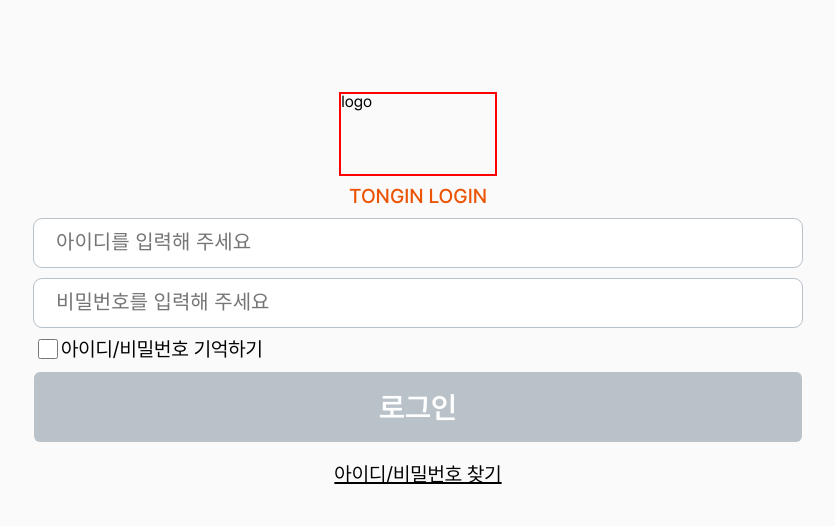
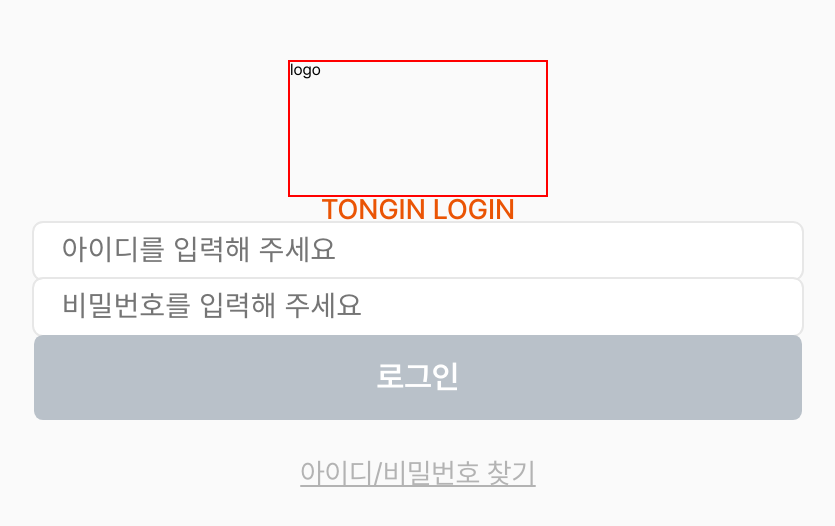
Before and after one commit to HOONY-LEE/Tongin-System-Econtract, a React (Create React App) app in the folder tongin-front/: page /login in a window 1280 px wide. Shown: the part 106-632 px from the top of the page, without its empty margins (222-1057 px from the left). Built offline with nearby package versions, Linux system fonts and the light colour scheme; the HTML template or start-up script is replaced by a standard one.

Commit message:
[feat]list test

```diff
--- a/tongin-front/src/components/common/customButton.tsx
+++ b/tongin-front/src/components/common/customButton.tsx
@@ -27,15 +27,15 @@ const Box: any = styled.div<{
   font-weight: ${(props) => (props.fontWeight ? props.fontWeight : "600")};
   outline: ${(props) => (props.$outline ? props.$outline : "none")};
   &:hover {
-    background: ${(props) =>
+    /* background: ${(props) =>
       props.$hoverBgColor ? props.$hoverBgColor : "#FF8F53"};
     color: ${(props) => (props.$hoverColor ? props.$hoverColor : "white")};
-    transition: 0.5s;
+    transition: 0.5s; */
     cursor: ${(props) => (props.cursor ? props.cursor : "pointer")};
   }
-  :disabled {
+  /* :disabled {
     background-color: gray;
-  }
+  } */
 `;
 
 export default function CustomButton(props: any) {
--- a/tongin-front/src/components/home/invoiceListComponent.tsx
+++ b/tongin-front/src/components/home/invoiceListComponent.tsx
@@ -1,5 +1,90 @@
 import React from "react";
+import styled from "styled-components";
+
+const ContentBox = styled.div`
+  display: flex;
+  align-items: center;
+  justify-content: center;
+  width: 76vw;
+  height: 7vh;
+  border-radius: 0.7vw;
+  background-color: white;
+  outline: 0.2vw solid gray;
+`;
 
 export default function InvoiceListComponent() {
-  return <div>리스트 컴포넌트</div>;
+  const sampleArr = {
+    userList: [
+      {
+        name: "홈페이지",
+        empCode: "20120208",
+        contact: "",
+        beNm: "통인익스프레스",
+        beCode: "BE0002",
+        bossNm: "",
+      },
+      {
+        name: "모바일홈페이지",
+        empCode: "20130103",
+        contact: "",
+        beNm: "통인익스프레스",
+        beCode: "BE0002",
+        bossNm: "",
+      },
+      {
+        name: "0033. 유선호",
+        empCode: "20210406",
+        contact: "",
+        beNm: "통인익스프레스",
+        beCode: "BE0002",
+        bossNm: "",
+      },
+      {
+        name: "윤성진",
+        empCode: "20220301",
+        contact: "",
+        beNm: "통인익스프레스",
+        beCode: "BE0002",
+        bossNm: "",
+      },
+      {
+        name: "0054. 박상선",
+        empCode: "20220401",
+        contact: "",
+        beNm: "통인익스프레스",
+        beCode: "BE0002",
+        bossNm: "",
+      },
+      {
+        name: "0065. 김영호",
+        empCode: "20230702",
+        contact: "",
+        beNm: "통인익스프레스",
+        beCode: "BE0002",
+        bossNm: "",
+      },
+      {
+        name: "0067. 이명구",
+        empCode: "20230801",
+        contact: "",
+        beNm: "통인익스프레스",
+        beCode: "BE0002",
+        bossNm: "",
+      },
+    ],
+  };
+
+  return (
+    <>
+      {sampleArr.userList.map((user) => (
+        <ContentBox>
+          {user.name}
+          {user.empCode}
+        </ContentBox>
+      ))}
+
+      {/* <ContentBox>{user.name}</ContentBox> */}
+      <div>계약리스트 test</div>
+    </>
+  );
 }
--- a/tongin-front/src/components/home/tabComponent.tsx
+++ b/tongin-front/src/components/home/tabComponent.tsx
@@ -1,12 +1,131 @@
 import React from "react";
+import { useState } from "react";
+import styled from "styled-components";
+import InvoiceListComponent from "./invoiceListComponent";
+const TabMenu = styled.ul`
+  // 탭 메뉴들 포함하고 있는 영역
+  color: rgb(232, 234, 237);
+  font-weight: bold;
+  display: flex;
+  flex-direction: row;
+  align-items: center;
+  justify-content: space-between;
+  list-style: none;
+  margin-top: 10px;
+  width: 80vw;
+  height: 5vw;
+  :hover {
+    cursor: pointer;
+  }
+  .submenu {
+    // 각 탭하나당 CSS
+    display: flex;
+    justify-content: center;
+    align-items: center;
+    width: 24%;
+    height: 100%;
+    padding: 10px;
+    font-size: 2vw;
+    transition: 0.2s;
+    border-radius: 0.4vw 0.4vw 0px 0px;
+    background-color: #ebebeb;
+    color: black;
+  }
+
+  .focused {
+    background-color: #ff7f3b;
+    color: white;
+  }
+`;
+
+const ContentBox = styled.div`
+  display: flex;
+  flex-direction: column;
+  text-align: center;
+  width: 100%;
+  height: 100%;
+  border-radius: 0px 0px 0.6vw 0.6vw;
+  background-color: white;
+  padding: 1vw;
+`;
+
+// 견적리스트 탭
+const ListBox = styled.div`
+  display: flex;
+  flex-direction: column;
+  align-items: center;
+  justify-content: start;
+`;
+
+// 미계약리스트 탭
+const CreateBox = styled.div`
+  display: flex;
+  flex-direction: column;
+  align-items: center;
+  justify-content: center;
+  height: 70vh;
+`;
+
+// 계약리스트 탭
+const Menu1 = styled.div`
+  display: flex;
+  align-items: center;
+  justify-content: center;
+  height: 40vh;
+`;
+
+// 작업리스트 탭
+const Menu2 = styled.div`
+  display: flex;
+  align-items: center;
+  justify-content: center;
+  height: 40vh;
+`;
 
 export default function TabComponent(props: any) {
-  // const userId = props.userId;
-  // const onLogin = props.onLogin;
-  const { onLogin, userId } = props;
+  // 현재 선택된 탭, 디폴트는 0(계정 관리)
+  const [currentTab, setCurrentTab] = useState(0);
+
+  const menuArr = [
+    { name: "견적리스트", content: "견적리스트 영역" },
+    { name: "미계약리스트", content: "미계약 리스트 영역" },
+    { name: "계약리스트", content: "계약 리스트 영역" },
+    { name: "작업리스트", content: "작업리스트 영역" },
+  ];
+
+  const selectMenuHandler = (index: any) => {
+    setCurrentTab(index);
+  };
+
   return (
     <>
-      <h1 onClick={onLogin}>탭 컴포넌트 {userId}</h1>
+      <TabMenu>
+        {menuArr.map((item, index) => (
+          <li
+            key={index}
+            className={index === currentTab ? "submenu focused" : "submenu"}
+            onClick={() => selectMenuHandler(index)}
+          >
+            {item.name}
+          </li>
+        ))}
+      </TabMenu>
+      <ContentBox>
+        {currentTab === 0 ? (
+          <ListBox>
+            <InvoiceListComponent></InvoiceListComponent>
+          </ListBox>
+        ) : null}
+        {currentTab === 1 ? (
+          <CreateBox>
+            <InvoiceListComponent></InvoiceListComponent>
+            {/* <CreateAccountComponent></CreateAccountComponent>
+            <MemberListComponent></MemberListComponent> */}
+          </CreateBox>
+        ) : null}
+        {currentTab === 2 ? <Menu1>[계약] 미구현</Menu1> : null}
+        {currentTab === 3 ? <Menu2>[작업] 미구현</Menu2> : null}
+      </ContentBox>
     </>
   );
 }
--- a/tongin-front/src/routes/home.tsx
+++ b/tongin-front/src/routes/home.tsx
@@ -6,7 +6,7 @@ import {
   FlexY,
 } from "../components/common/flexBox";
 import CustomButton from "../components/common/customButton";
-import InvoiceListComponent from "../components/home/invoiceListComponent";
+
 import SearchComponent from "../components/home/searchComponent";
 import TabComponent from "../components/home/tabComponent";
 import styled from "styled-components";
@@ -15,7 +15,7 @@ import { Cookies } from "react-cookie";
 const cookies = new Cookies();
 
 const HomeContainer = styled.div`
-  width: 80%;
+  width: 80vw;
   height: 100vh;
   display: flex;
   flex-direction: column;
@@ -24,8 +24,8 @@ const HomeContainer = styled.div`
   outline: 2px solid red;
 `;
 const SearchContainer = styled.div`
-  width: 100%;
-  height: 20px;
+  width: 80vw;
+  height: 10vh;
   outline: 2px solid green;
   display: flex;
   flex-direction: column;
@@ -34,25 +34,21 @@ const SearchContainer = styled.div`
 `;
 
 const TabContainer = styled.div`
-  width: 100%;
-  height: 20px;
+  width: 80vw;
+  height: 20vh;
   display: flex;
+  flex-direction: column;
   align-items: center;
-  justify-content: center;
 `;
-const InvoiceContainer = styled.div`
-  width: 100%;
-  height: 100vh;
-  display: flex;
-  justify-content: center;
-  outline: 2px solid red;
-`;
+// const InvoiceContainer = styled.div`
+//   width: 100vw;
+//   height: 100vh;
+//   display: flex;
+//   justify-content: center;
+//   outline: 2px solid red;
+// `;
 
 export default function Home() {
-  const onClick = () => {
-    alert("버튼을 클릭했습니다.");
-  };
-
   const refreshToken = cookies.get("refreshToken");
 
   return (
@@ -64,34 +60,9 @@ export default function Home() {
           </SearchContainer>
           <TabContainer>
             <TabComponent></TabComponent>
-            <TabComponent></TabComponent>
-            <TabComponent></TabComponent>
           </TabContainer>
-          <InvoiceContainer>
-            <InvoiceListComponent></InvoiceListComponent>
-          </InvoiceContainer>
         </HomeContainer>
       </FlexXY>
-      <h1>홈 화면</h1>
-      <SearchComponent></SearchComponent>
-      <TabComponent></TabComponent>
-      <InvoiceListComponent></InvoiceListComponent>
-      <CustomButton
-        onClick={onClick}
-        width={"700px"}
-        height={"50px"}
-        text={`${refreshToken}`}
-        $bgColor={`#0C8CE9`}
-        color={`white`}
-        radius={"8px"}
-        size={"30px"}
-        fontWeight={"800"}
-        $outline={"4px dashed gray"}
-        $hoverBgColor={"green"}
-        $hoverColor={"black"}
-        cursor={"none"}
-      ></CustomButton>
-      <CustomButton fontWeight={"100"}></CustomButton>
     </>
   );
 }
--- a/tongin-front/src/routes/login.tsx
+++ b/tongin-front/src/routes/login.tsx
@@ -13,13 +13,13 @@ const ContainerLogin = styled.div`
   flex-direction: column;
   justify-content: center;
   align-items: center;
-  width: 100%;
+  width: 100vw;
   height: 100vh;
 `;
 
 const ContainerSub = styled.div`
-  width: 60%;
-  height: 50%;
+  width: 60vw;
+  height: 58vh;
   display: flex;
   flex-direction: column;
   justify-content: space-between;
@@ -28,73 +28,74 @@ const ContainerSub = styled.div`
 `;
 
 const LoginLogo = styled.div`
-  width: 20%;
-  height: 20%;
+  width: 20vw;
+  height: 20vh;
   outline: 2px solid red;
 `;
 const LogoText = styled.div`
-  width: 100%;
+  width: 100vw;
   display: flex;
   justify-content: center;
   align-items: center;
   text-align: center;
   font-weight: 500;
-  font-size: 20px;
+  font-size: 2.2vw;
   color: #ea5404;
 `;
 const OutlineInputbox = styled.div<{
   $outLine?: string;
 }>`
-  width: 100%;
-  height: 12%;
-  border-radius: 8px;
+  width: 60vw;
+  height: 7vh;
+  border-radius: 0.7vw;
   background-color: white;
   outline: ${(props) => props.$outLine};
 `;
 
 const Inputbox = styled.input`
   background-color: transparent;
-  margin-left: 20px;
-  font-size: 20px;
+  margin-left: 2vw;
+  font-size: 2.2vw;
   outline: none;
   -webkit-appearance: none;
   -moz-appearance: none;
   -o-appearance: none;
   appearance: none;
   border: none;
-  width: 100%;
-  height: 100%;
+  width: 58vw;
+  height: 7vh;
 `;
 
-const CheckContainer = styled.div`
-  display: flex;
-  align-items: center;
-  width: 100%;
-  height: 5%;
-`;
-const CheckBox = styled.input`
-  width: 20px;
-  height: 20px;
-  display: flex;
-  align-items: start;
-  /* outline: 1px dashed blue; */
-`;
-const CheckText = styled.div`
-  font-size: 20px;
-`;
-const LoginBtn = styled.button`
-  display: flex;
-  flex-direction: column;
-  justify-content: center;
-  align-items: center;
-  width: 100%;
-  height: 10%;
-  font-size: 20px;
-`;
+// const CheckContainer = styled.div`
+//   display: flex;
+//   align-items: center;
+//   width: 100%;
+//   height: 5%;
+// `;
+// const CheckBox = styled.input`
+//   width: 20px;
+//   height: 20px;
+//   display: flex;
+//   align-items: start;
+//   /* outline: 1px dashed blue; */
+// `;
+// const CheckText = styled.div`
+//   font-size: 20px;
+// `;
+// const LoginBtn = styled.button`
+//   display: flex;
+//   flex-direction: column;
+//   justify-content: center;
+//   align-items: center;
+//   width: 100%;
+//   height: 10vh;
+//   font-size: 20px;
+// `;
 const MemoryLogin = styled.div`
-  width: 100%;
-  height: 10%;
-  font-size: 20px;
+  width: 100vw;
+  height: 10vw;
+  font-size: 2.2vw;
+  color: #b3b3b3;
   text-decoration: underline;
   display: flex;
   flex-direction: column;
@@ -104,47 +105,48 @@ const MemoryLogin = styled.div`
 
 export default function Login() {
   const navigate = useNavigate();
-  const tonginOrange = "1.5px solid #FF7F3B";
-  const tonginDisable = "1.5px solid #B9C1C9";
+  const tonginOrange = "0.3vw solid #FF7F3B";
+  const tonginDisable = "0.2vw solid #E7E7E7";
   const [outLineId, setoutLineId] = useState(tonginDisable);
   const [outLinePswd, setoutLinePswd] = useState(tonginDisable);
-  const [onDisable, setOnDisable] = useState("#B9C1C9");
+  const [bgColor, setBgColor] = useState("#B9C1C9");
+  const [desabled, setDesabled] = useState(true);
+
   const [id, setId] = useState("");
   const [pswd, setPswd] = useState("");
-  const [accessToken, setAccessToken] = useState("");
-  const [refreshToken, setRefreshToken] = useState("");
 
   const onFocusHandle = (e: any) => {
     if (e.target.id === "Id") setoutLineId(tonginOrange);
     else if (e.target.id === "Pw") setoutLinePswd(tonginOrange);
   };
+
   const onblurHandle = (e: any) => {
     setoutLineId(tonginDisable);
     setoutLinePswd(tonginDisable);
   };
-  const onDisableLogin = () => {
-    setOnDisable("#FF7F3B");
-  };
-  const onInputText = (e: any) => {
-    if (e.target.id === "Id") setId(e.target.value);
-    else if (e.target.id === "Pw") setPswd(e.target.value);
-    if (id.length > 3 && pswd.length > 3) {
-      onDisableLogin();
+
+  const onDisabled = (desabled: any) => {
+    if (desabled) {
+      setBgColor("#B9C1C9");
+      setDesabled(true);
+    }
+    if (desabled === false) {
+      setBgColor("#FF7F3B");
+      setDesabled(false);
     }
   };
 
-  const createTestClick = async (e: React.MouseEvent<Element, MouseEvent>) => {
-    const requestParam = {
-      header: {
-        Authorization: {
-          accessToken,
-          refreshToken,
-        },
-      },
-      body: {},
-    };
+  const onInputText = (e: any) => {
+    if (e.target.id === "Id") setId(e.target.value);
+    if (e.target.id === "Pw") setPswd(e.target.value);
+    if (id.length > 3 && pswd.length > 1) {
+      onDisabled(false);
+    } else {
+      onDisabled(true);
+    }
   };
-  const createAccountClick = async () => {
+
+  const onLogin = async (e: React.ChangeEvent<HTMLInputElement>) => {
     const requestParam = {
       header: {},
       body: {
@@ -152,7 +154,6 @@ export default function Login() {
         password: pswd,
       },
     };
-
     try {
       const response: any = await axios.post(
         "https://homenmove.net/v1/api/auth/login",
@@ -172,17 +173,8 @@ export default function Login() {
       navigate("/");
     } catch (error) {
       alert(error);
-    } finally {
-      console.log("accessToken", accessToken);
     }
   };
-
-  // const onLogin = () => {
-  //   alert("로그인하였습니다.");
-  //   navigate("/", {
-  //     state: { loginUser: { id: id, userType: "USER" } },
-  //   });
-  // };
 
   return (
     <>
@@ -209,19 +201,20 @@ export default function Login() {
               placeholder="비밀번호를 입력해 주세요"
             ></Inputbox>
           </OutlineInputbox>
-          <CheckContainer>
+          {/* <CheckContainer>
             <CheckBox type="checkbox"></CheckBox>
             <CheckText>아이디/비밀번호 기억하기</CheckText>
-          </CheckContainer>
+          </CheckContainer> */}
           <CustomButton
-            onClick={createAccountClick}
-            width={"100%"}
-            height={"70px"}
+            onClick={desabled ? onInputText : onLogin}
+            width={"60vw"}
+            height={"8vw"}
             text={`로그인`}
-            size={"30px"}
-            $bgColor={onDisable}
+            size={"2.5vw"}
+            radius={"0.7vw"}
+            disabled={desabled}
+            $bgColor={bgColor}
           ></CustomButton>
-
           <MemoryLogin> 아이디/비밀번호 찾기</MemoryLogin>
         </ContainerSub>
       </ContainerLogin>
```
